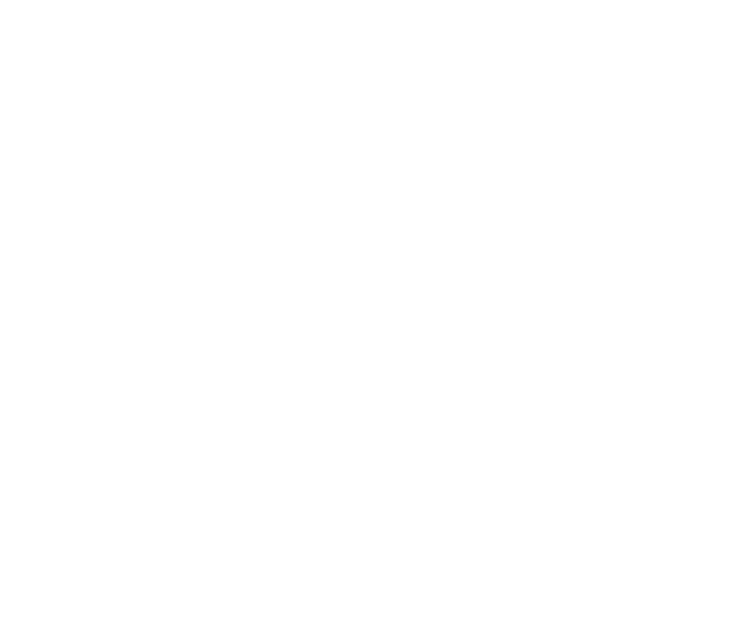
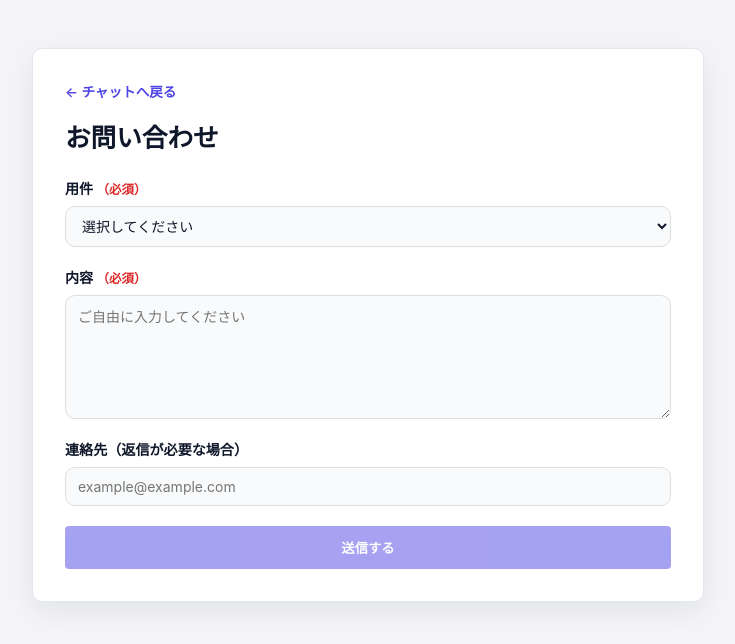
Before and after one commit to kurumi-yuito/npb-archive-chat, a Nuxt app in the folder apps/web/: page /contact in a window 1280 px wide. Before the commit this address had no page. Shown: the top 644 px of the page, without its empty margins (272-1007 px from the left). Built offline with nearby package versions, Linux system fonts and the light colour scheme.

Commit message:
Add EmailJS contact page

```diff
--- a/apps/web/nuxt.config.ts
+++ b/apps/web/nuxt.config.ts
@@ -42,6 +42,11 @@
       }
     : {},
   runtimeConfig: {
+    public: {
+      emailjsPublicKey: process.env.NUXT_PUBLIC_EMAILJS_PUBLIC_KEY ?? '',
+      emailjsServiceId: process.env.NUXT_PUBLIC_EMAILJS_SERVICE_ID ?? '',
+      emailjsTemplateId: process.env.NUXT_PUBLIC_EMAILJS_TEMPLATE_ID ?? '',
+    },
     npbSqlitePath: process.env.NPB_SQLITE_PATH ?? '',
     npbSqliteDir: process.env.NPB_SQLITE_DIR ?? '',
     chatQueryLlmBaseUrl: process.env.CHAT_QUERY_LLM_BASE_URL ?? 'https://api.openai.com/v1',
--- a/apps/web/package.json
+++ b/apps/web/package.json
@@ -14,10 +14,11 @@
     "eval:chat-queries": "vitest run -c vitest.eval.config.ts"
   },
   "dependencies": {
+    "@emailjs/browser": "^4.4.1",
+    "@npb/db": "workspace:*",
+    "@npb/schemas": "workspace:*",
     "@vue/server-renderer": "^3.5.13",
     "@vue/shared": "^3.5.13",
-    "@npb/db": "workspace:*",
-    "@npb/schemas": "workspace:*",
     "nuxt": "^3.15.4",
     "vue": "^3.5.13",
     "vue-router": "^4.5.0",
--- a/apps/web/pages/chat.vue
+++ b/apps/web/pages/chat.vue
@@ -296,6 +296,11 @@
           </div>
         </template>
       </section>
+
+      <NuxtLink class="sidebar-link" to="/contact" @click="sidebarOpen = false">
+        <span class="sidebar-link__icon" aria-hidden="true">✉️</span>
+        <span>お問い合わせ</span>
+      </NuxtLink>
     </aside>
 
     <section class="workspace" aria-label="チャット">
@@ -596,6 +601,32 @@
   margin-top: auto;
   background: transparent;
   border-color: transparent;
+}
+
+.sidebar-link {
+  display: flex;
+  align-items: center;
+  gap: 0.65rem;
+  padding: 0.7rem 0.9rem;
+  border: 1px solid transparent;
+  border-radius: var(--radius);
+  color: #e2e8f0;
+  font-size: 0.85rem;
+  font-weight: 600;
+  text-decoration: none;
+  transition: background 0.15s, border-color 0.15s;
+}
+
+.sidebar-link:hover {
+  background: rgba(255, 255, 255, 0.08);
+  border-color: var(--c-sidebar-border);
+}
+
+.sidebar-link__icon {
+  width: 1.25rem;
+  font-size: 1rem;
+  line-height: 1;
+  text-align: center;
 }
 
 .panel__head {
--- /dev/null
+++ b/apps/web/pages/contact.vue
@@ -0,0 +1,307 @@
+<script setup lang="ts">
+import emailjs from '@emailjs/browser'
+import { useRuntimeConfig, useSeoMeta } from '#imports'
+import { onMounted, ref } from 'vue'
+import { sendContactEmail } from '../utils/contact-email'
+
+defineOptions({ name: 'ContactPage' })
+
+const category = ref('')
+const message = ref('')
+const email = ref('')
+const hp = ref('')
+
+const sending = ref(false)
+const done = ref(false)
+const error = ref('')
+
+const config = useRuntimeConfig()
+const publicConfig = config.public as Record<string, unknown>
+const emailjsConfig = {
+  publicKey: String(publicConfig.emailjsPublicKey ?? ''),
+  serviceId: String(publicConfig.emailjsServiceId ?? ''),
+  templateId: String(publicConfig.emailjsTemplateId ?? ''),
+}
+
+useSeoMeta({
+  title: 'お問い合わせ',
+  description: 'プロ野球専門AIチャットに関するお問い合わせページです。',
+})
+
+onMounted(() => {
+  if (emailjsConfig.publicKey) {
+    emailjs.init({ publicKey: emailjsConfig.publicKey })
+  }
+})
+
+async function submitContact() {
+  error.value = ''
+  if (sending.value || !category.value || !message.value.trim()) {
+    return
+  }
+  if (hp.value) {
+    done.value = true
+    return
+  }
+  if (!emailjsConfig.publicKey || !emailjsConfig.serviceId || !emailjsConfig.templateId) {
+    error.value = '送信に失敗しました'
+    return
+  }
+
+  sending.value = true
+  try {
+    await sendContactEmail(emailjs, emailjsConfig, {
+      category: category.value,
+      message: message.value,
+      email: email.value,
+    })
+    done.value = true
+  } catch {
+    error.value = '送信に失敗しました'
+  } finally {
+    sending.value = false
+  }
+}
+</script>
+
+<template>
+  <main class="contact-page">
+    <section class="contact-card" aria-labelledby="contact-heading">
+      <NuxtLink class="back-link" to="/chat">← チャットへ戻る</NuxtLink>
+      <h1 id="contact-heading">お問い合わせ</h1>
+
+      <div v-if="done" class="contact-complete" role="status">
+        <p>送信ありがとうございました。</p>
+        <p>内容を確認のうえ、必要に応じて対応します。</p>
+      </div>
+
+      <form v-else class="contact-form" @submit.prevent="submitContact">
+        <label class="honeypot" aria-hidden="true">
+          ウェブサイト
+          <input v-model="hp" type="text" autocomplete="off" tabindex="-1">
+        </label>
+
+        <label class="field">
+          <span>用件 <strong>（必須）</strong></span>
+          <select v-model="category" required>
+            <option value="" disabled>選択してください</option>
+            <option value="bug">バグ報告</option>
+            <option value="feedback">フィードバック</option>
+            <option value="other">その他</option>
+          </select>
+        </label>
+
+        <div v-if="category === 'bug'" class="bug-note">
+          <p>バグ報告は、発生した際の具体的な操作（画面遷移の流れ、操作内容など）をご記載いただくと、よりスムーズに対応できます。</p>
+          <p>現象についてのヒヤリングのため、可能であれば連絡の取れる手段（Twitterかメールアドレス）を記載いただけると助かります。（任意）</p>
+        </div>
+
+        <label class="field">
+          <span>内容 <strong>（必須）</strong></span>
+          <textarea
+            v-model="message"
+            rows="6"
+            required
+            placeholder="ご自由に入力してください"
+          />
+        </label>
+
+        <label class="field">
+          <span>連絡先（返信が必要な場合）</span>
+          <input v-model="email" type="email" placeholder="example@example.com">
+        </label>
+
+        <p v-if="error" class="error-message" role="alert">{{ error }}</p>
+
+        <button class="submit-button" type="submit" :disabled="sending || !category || !message.trim()">
+          {{ sending ? '送信中…' : '送信する' }}
+        </button>
+      </form>
+    </section>
+  </main>
+</template>
+
+<style scoped>
+.contact-page {
+  min-height: 100%;
+  overflow-y: auto;
+  box-sizing: border-box;
+  padding: 3rem 1rem;
+  background: #f5f5f7;
+  color: #0f172a;
+  font-family: Inter, "Hiragino Sans", "Hiragino Kaku Gothic ProN", Meiryo, ui-sans-serif, system-ui, sans-serif;
+}
+
+.contact-card {
+  width: min(100%, 42rem);
+  box-sizing: border-box;
+  margin: 0 auto;
+  padding: 2rem;
+  border: 1px solid #e2e8f0;
+  border-radius: 10px;
+  background: #fff;
+  box-shadow: 0 10px 30px rgba(15, 23, 42, 0.08);
+}
+
+.contact-card h1 {
+  margin: 1rem 0 1.5rem;
+  font-size: 1.6rem;
+}
+
+.back-link {
+  color: #4f46e5;
+  font-size: 0.85rem;
+  font-weight: 600;
+  text-decoration: none;
+}
+
+.back-link:hover {
+  text-decoration: underline;
+}
+
+.contact-form,
+.field {
+  display: grid;
+  gap: 0.5rem;
+}
+
+.contact-form {
+  gap: 1.25rem;
+}
+
+.field > span {
+  font-size: 0.88rem;
+  font-weight: 700;
+}
+
+.field strong {
+  color: #dc2626;
+  font-size: 0.78rem;
+}
+
+.field input,
+.field select,
+.field textarea {
+  width: 100%;
+  box-sizing: border-box;
+  padding: 10px 12px;
+  border: 1px solid #ddd;
+  border-radius: 10px;
+  background: #f9fafb;
+  color: #0f172a;
+  font: inherit;
+  font-size: 14px;
+}
+
+.field textarea {
+  resize: vertical;
+}
+
+.field input:focus,
+.field select:focus,
+.field textarea:focus {
+  border-color: #4f46e5;
+  outline: 3px solid rgba(79, 70, 229, 0.14);
+}
+
+.honeypot {
+  display: none;
+}
+
+.bug-note {
+  padding: 0.9rem 1rem;
+  border-radius: 10px;
+  background: #eef2ff;
+  color: #3730a3;
+  font-size: 0.82rem;
+  line-height: 1.7;
+}
+
+.bug-note p {
+  margin: 0;
+}
+
+.bug-note p + p {
+  margin-top: 0.7rem;
+}
+
+.submit-button {
+  padding: 12px 16px;
+  border: 0;
+  border-radius: 4px;
+  background: #4f46e5;
+  color: #fff;
+  font-weight: bold;
+  cursor: pointer;
+}
+
+.submit-button:hover:not(:disabled) {
+  background: #4338ca;
+}
+
+.submit-button:disabled {
+  cursor: not-allowed;
+  opacity: 0.5;
+}
+
+.error-message {
+  margin: 0;
+  color: #dc2626;
+  font-weight: 700;
+}
+
+.contact-complete {
+  padding: 1.5rem;
+  border-radius: 10px;
+  background: #ecfdf5;
+  color: #065f46;
+}
+
+.contact-complete p {
+  margin: 0;
+}
+
+.contact-complete p + p {
+  margin-top: 0.5rem;
+}
+
+@media (max-width: 640px) {
+  .contact-page {
+    padding: 1rem 0.75rem;
+  }
+
+  .contact-card {
+    padding: 1.25rem;
+  }
+}
+
+@media (prefers-color-scheme: dark) {
+  .contact-page {
+    background: #0f172a;
+    color: #f8fafc;
+  }
+
+  .contact-card {
+    border-color: #334155;
+    background: #1e293b;
+  }
+
+  .field input,
+  .field select,
+  .field textarea {
+    border-color: #475569;
+    background: #0f172a;
+    color: #f8fafc;
+  }
+
+  .bug-note {
+    background: #312e81;
+    color: #e0e7ff;
+  }
+
+  .contact-complete {
+    background: #064e3b;
+    color: #d1fae5;
+  }
+}
+</style>
--- /dev/null
+++ b/apps/web/utils/contact-email.ts
@@ -0,0 +1,36 @@
+export type ContactEmailConfig = {
+  publicKey: string
+  serviceId: string
+  templateId: string
+}
+
+export type ContactEmailInput = {
+  category: string
+  message: string
+  email: string
+}
+
+type EmailJsClient = {
+  send: (
+    serviceId: string,
+    templateId: string,
+    parameters: Record<string, unknown>,
+  ) => Promise<unknown>
+}
+
+export async function sendContactEmail(
+  client: EmailJsClient,
+  config: ContactEmailConfig,
+  input: ContactEmailInput,
+): Promise<void> {
+  if (!config.publicKey || !config.serviceId || !config.templateId) {
+    throw new Error('EmailJS runtime config is incomplete')
+  }
+
+  await client.send(config.serviceId, config.templateId, {
+    service: 'npb-archive-chat',
+    category: input.category,
+    message: input.message.trim(),
+    email: input.email.trim() || '未記入',
+  })
+}
```
Also changed, not shown: 2 other files (tests, documents, lock files or other folders).
